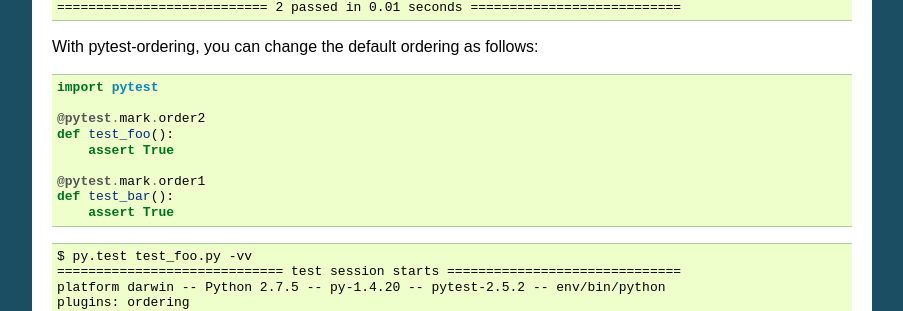
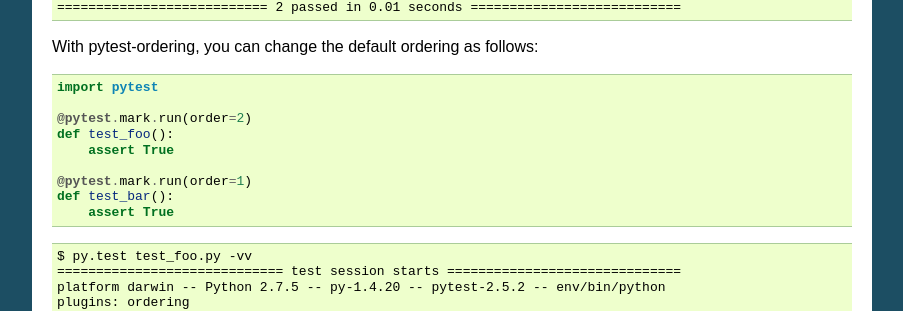
Before and after one commit to ftobia/pytest-ordering, a Sphinx documentation site: the page built from docs/source/index.rst, in a window 1280 px wide and 900 px high, scrolled down 577 px. Shown: the part 149-460 px from the top of the window, without its empty margins (198-1101 px from the left). Built offline with Sphinx 7.4.7, drawn with Linux system fonts in a browser that asks for light colours.

Commit message:
Updated docs/source/index.rst to match README.md.

```diff
--- a/docs/source/index.rst
+++ b/docs/source/index.rst
@@ -57,11 +57,11 @@
 
  import pytest
 
- @pytest.mark.order2
+ @pytest.mark.run(order=2)
  def test_foo():
      assert True
 
- @pytest.mark.order1
+ @pytest.mark.run(order=1)
  def test_bar():
      assert True
 
```
